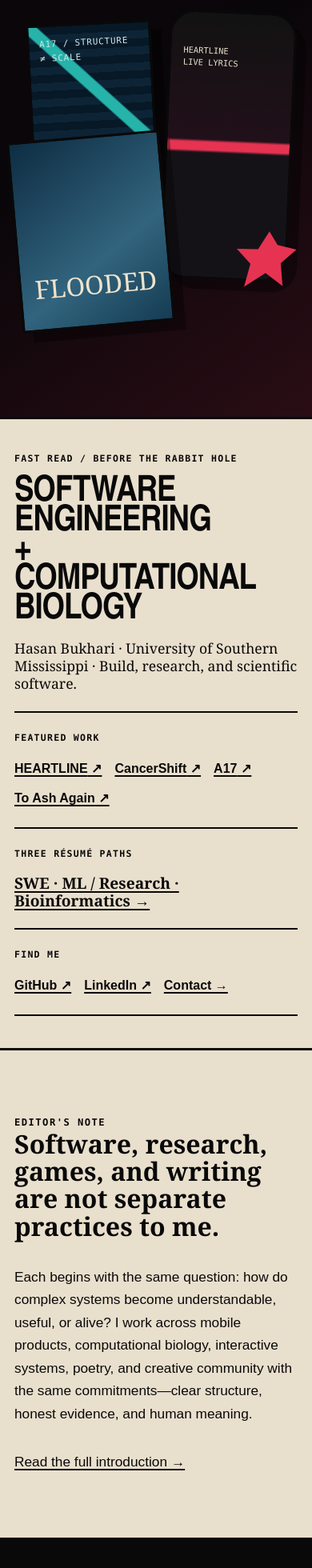
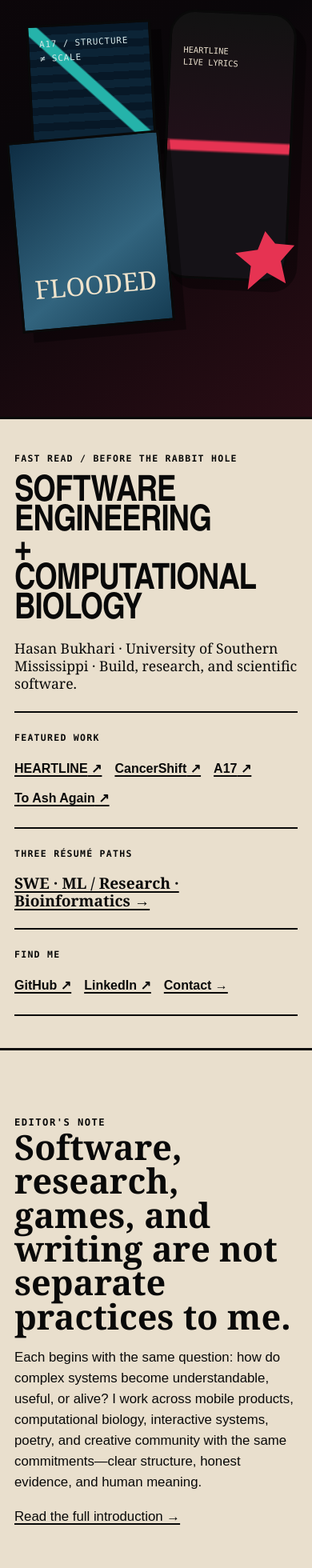
Before and after one commit to glitchmatrix-jpg/hasan-bukhari-portfolio, a Next.js app: page / in a window 390 px wide. Shown: the part 857-2817 px from the top of the page at 80% size. Built offline with nearby package versions, Linux system fonts and the light colour scheme.

Commit message:
style: balance three resume paths across breakpoints

```diff
--- a/src/app/home.module.css
+++ b/src/app/home.module.css
@@ -218,9 +218,8 @@
     20% 94%,
     25% 56%,
     0 35%,
-    34% 31%
+    36% 30%
   );
-  transform: rotate(8deg);
 }
 
 .editorial {
@@ -231,14 +230,13 @@
 .editorialText {
   margin: 0;
   font-family: var(--font-serif);
-  font-size: clamp(2rem, 4vw, 4.5rem);
-  line-height: 1.07;
+  font-size: clamp(2.7rem, 6vw, 6rem);
+  line-height: 0.98;
 }
 
 .editorialBody {
-  max-width: 62ch;
-  margin: 2rem 0 0;
-  font-size: 1.08rem;
+  font-size: clamp(1.05rem, 1.7vw, 1.35rem);
+  line-height: 1.55;
 }
 
 .trackSection {
@@ -684,7 +682,7 @@
 
 .resumeGrid {
   display: grid;
-  grid-template-columns: repeat(2, minmax(0, 1fr));
+  grid-template-columns: repeat(3, minmax(0, 1fr));
   gap: clamp(1.5rem, 4vw, 3rem);
 }
 
@@ -742,6 +740,10 @@
   .heroArt {
     min-height: 34rem;
     width: min(100%, 42rem);
+  }
+
+  .resumeGrid {
+    grid-template-columns: repeat(2, minmax(0, 1fr));
   }
 
   .archiveList a {
```
